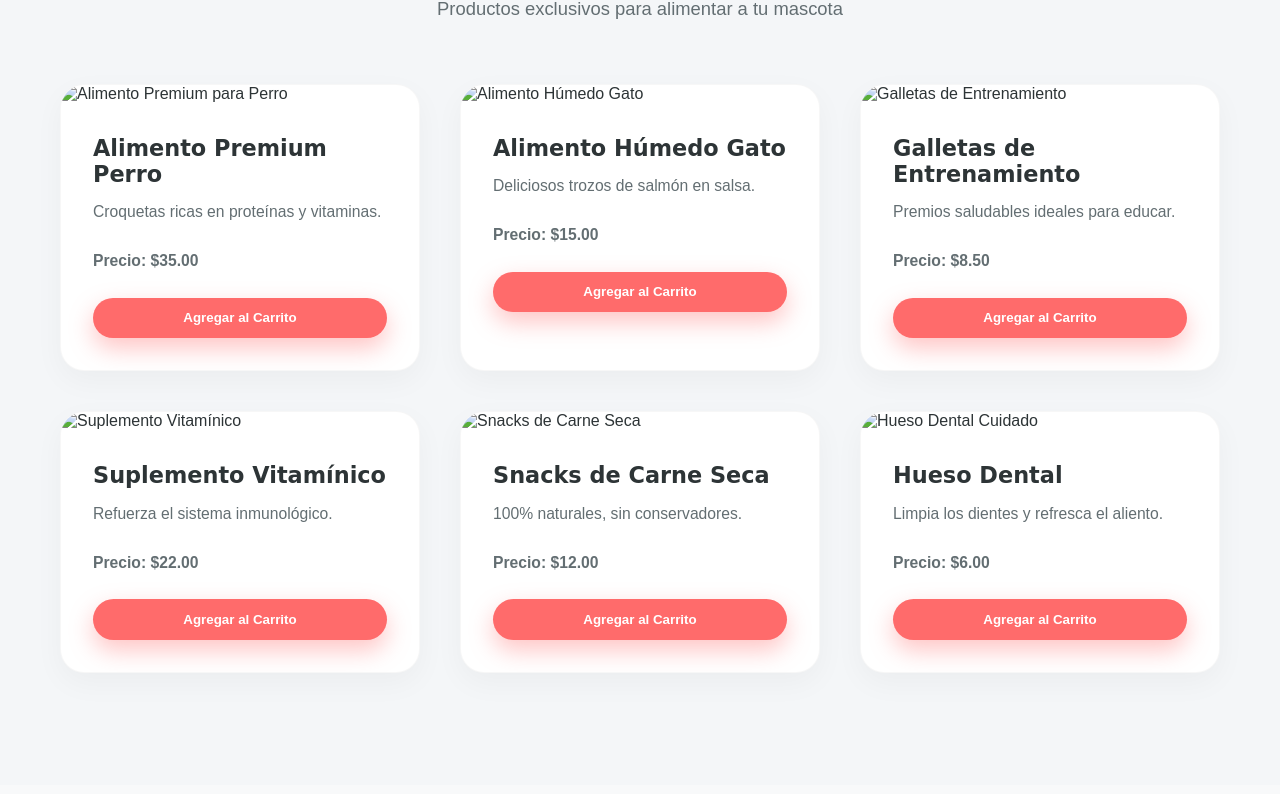
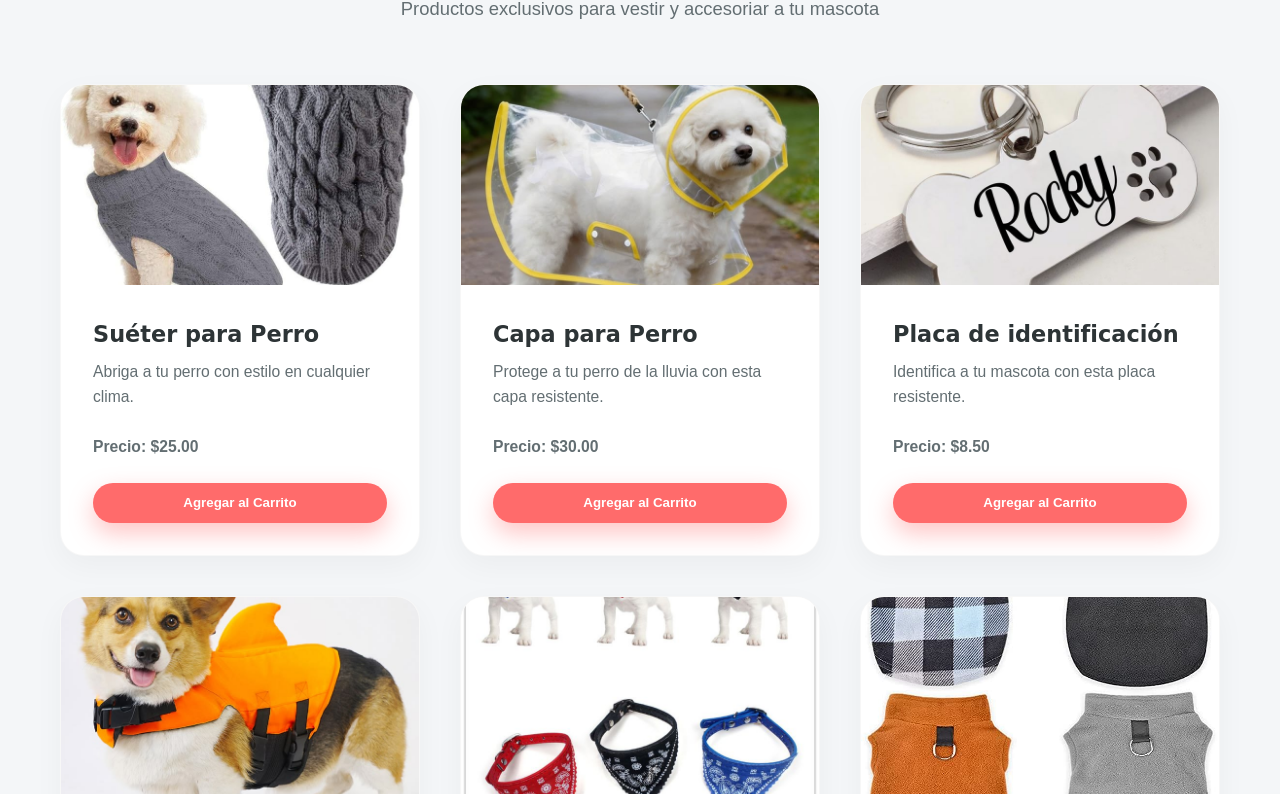
Before and after one commit to angellyalfaro585-star/mundo-mascota, a plain HTML site: page productos/seccion6.html in a window 1280 px wide. Shown: the part 252-1046 px from the top of the page. Drawn offline with Linux system fonts and the light colour scheme.

Commit message:
agregar nuevos cambios

```diff
--- a/productos/seccion6.html
+++ b/productos/seccion6.html
@@ -3,7 +3,7 @@
 <head>
     <meta charset="UTF-8">
     <meta name="viewport" content="width=device-width, initial-scale=1.0">
-    <title>Nutrición | Huellas & Estilo</title>
+    <title>Ropa & Accesorios | Huellas & Estilo</title>
     <link rel="icon" type="image/png" href="huellitas.jpg">
     <link rel="stylesheet" href="../style.css">
 </head>
@@ -20,20 +20,20 @@
     <section class="universe-section">
         <div class="container">
             <div class="section-title">
-                <h2>Sección 01: Nutrición</h2>
-                <p>Productos exclusivos para alimentar a tu mascota</p>
+                <h2>Sección 06: Ropa & Accesorios</h2>
+                <p>Productos exclusivos para vestir y accesoriar a tu mascota</p>
             </div>
 
             <div class="universe-grid">
                 <!-- Producto 1 -->
                 <div class="universe-card">
                     <!-- Etiqueta de imagen agregada -->
-                    <img src="imagen1.jpg" alt="Alimento Premium para Perro" style="width: 100%; height: 200px; object-fit: cover; border-radius: 8px 8px 0 0;">
+                    <img src="sueter.jpg" alt="Suéter para Perro" style="width: 100%; height: 200px; object-fit: cover; border-radius: 8px 8px 0 0;">
                     <div class="card-content">
-                        <h3>Alimento Premium Perro</h3>
-                        <p>Croquetas ricas en proteínas y vitaminas.</p>
-                        <p><strong>Precio: $35.00</strong></p>
-                        <button class="btn primary-btn btn-agregar" data-nombre="Alimento Premium Perro" data-precio="35.00" style="width: 100%; border: none; cursor: pointer; padding: 0.8rem; border-radius: 50px; font-weight: bold;">
+                        <h3>Suéter para Perro</h3>
+                        <p>Abriga a tu perro con estilo en cualquier clima.</p>
+                        <p><strong>Precio: $25.00</strong></p>
+                        <button class="btn primary-btn btn-agregar" data-nombre="Suéter para Perro" data-precio="25.00" style="width: 100%; border: none; cursor: pointer; padding: 0.8rem; border-radius: 50px; font-weight: bold;">
                             Agregar al Carrito
                         </button>
                     </div>
@@ -42,12 +42,12 @@
                 <!-- Producto 2 -->
                 <div class="universe-card">
                     <!-- Etiqueta de imagen agregada -->
-                    <img src="imagen2.jpg" alt="Alimento Húmedo Gato" style="width: 100%; height: 200px; object-fit: cover; border-radius: 8px 8px 0 0;">
+                    <img src="capa.jpg" alt="Capa para Perro" style="width: 100%; height: 200px; object-fit: cover; border-radius: 8px 8px 0 0;">
                     <div class="card-content">
-                        <h3>Alimento Húmedo Gato</h3>
-                        <p>Deliciosos trozos de salmón en salsa.</p>
-                        <p><strong>Precio: $15.00</strong></p>
-                        <button class="btn primary-btn btn-agregar" data-nombre="Alimento Húmedo Gato" data-precio="15.00" style="width: 100%; border: none; cursor: pointer; padding: 0.8rem; border-radius: 50px; font-weight: bold;">
+                        <h3>Capa para Perro</h3>
+                        <p>Protege a tu perro de la lluvia con esta capa resistente.</p>
+                        <p><strong>Precio: $30.00</strong></p>
+                        <button class="btn primary-btn btn-agregar" data-nombre="Capa para Perro" data-precio="30.00" style="width: 100%; border: none; cursor: pointer; padding: 0.8rem; border-radius: 50px; font-weight: bold;">
                             Agregar al Carrito
                         </button>
                     </div>
@@ -56,12 +56,12 @@
                 <!-- Producto 3 -->
                 <div class="universe-card">
                     <!-- Etiqueta de imagen agregada -->
-                    <img src="imagen3.jpg" alt="Galletas de Entrenamiento" style="width: 100%; height: 200px; object-fit: cover; border-radius: 8px 8px 0 0;">
+                    <img src="placa.jpg" alt="Placa de identificación" style="width: 100%; height: 200px; object-fit: cover; border-radius: 8px 8px 0 0;">
                     <div class="card-content">
-                        <h3>Galletas de Entrenamiento</h3>
-                        <p>Premios saludables ideales para educar.</p>
+                        <h3>Placa de identificación</h3>
+                        <p>Identifica a tu mascota con esta placa resistente.</p>
                         <p><strong>Precio: $8.50</strong></p>
-                        <button class="btn primary-btn btn-agregar" data-nombre="Galletas de Entrenamiento" data-precio="8.50" style="width: 100%; border: none; cursor: pointer; padding: 0.8rem; border-radius: 50px; font-weight: bold;">
+                        <button class="btn primary-btn btn-agregar" data-nombre="Placa de identificación" data-precio="8.50" style="width: 100%; border: none; cursor: pointer; padding: 0.8rem; border-radius: 50px; font-weight: bold;">
                             Agregar al Carrito
                         </button>
                     </div>
@@ -70,12 +70,12 @@
                 <!-- Producto 4 -->
                 <div class="universe-card">
                     <!-- Etiqueta de imagen agregada -->
-                    <img src="imagen4.jpg" alt="Suplemento Vitamínico" style="width: 100%; height: 200px; object-fit: cover; border-radius: 8px 8px 0 0;">
+                    <img src="lluvia.jpg" alt="Chaleco salvavidas" style="width: 100%; height: 200px; object-fit: cover; border-radius: 8px 8px 0 0;">
                     <div class="card-content">
-                        <h3>Suplemento Vitamínico</h3>
-                        <p>Refuerza el sistema inmunológico.</p>
+                        <h3>Chaleco salvavidas</h3>
+                        <p>Protege a tu mascota en el agua con este chaleco resistente.</p>
                         <p><strong>Precio: $22.00</strong></p>
-                        <button class="btn primary-btn btn-agregar" data-nombre="Suplemento Vitamínico" data-precio="22.00" style="width: 100%; border: none; cursor: pointer; padding: 0.8rem; border-radius: 50px; font-weight: bold;">
+                        <button class="btn primary-btn btn-agregar" data-nombre="Chaleco salvavidas" data-precio="22.00" style="width: 100%; border: none; cursor: pointer; padding: 0.8rem; border-radius: 50px; font-weight: bold;">
                             Agregar al Carrito
                         </button>
                     </div>
@@ -84,12 +84,12 @@
                 <!-- Producto 5 -->
                 <div class="universe-card">
                     <!-- Etiqueta de imagen agregada -->
-                    <img src="imagen5.jpg" alt="Snacks de Carne Seca" style="width: 100%; height: 200px; object-fit: cover; border-radius: 8px 8px 0 0;">
+                    <img src="bandana.jpg" alt="Bandana de algodón" style="width: 100%; height: 200px; object-fit: cover; border-radius: 8px 8px 0 0;">
                     <div class="card-content">
-                        <h3>Snacks de Carne Seca</h3>
-                        <p>100% naturales, sin conservadores.</p>
+                        <h3>Bandana de algodón</h3>
+                        <p>100% algodón, suave y cómodo.</p>
                         <p><strong>Precio: $12.00</strong></p>
-                        <button class="btn primary-btn btn-agregar" data-nombre="Snacks de Carne Seca" data-precio="12.00" style="width: 100%; border: none; cursor: pointer; padding: 0.8rem; border-radius: 50px; font-weight: bold;">
+                        <button class="btn primary-btn btn-agregar" data-nombre="Bandana de algodón" data-precio="12.00" style="width: 100%; border: none; cursor: pointer; padding: 0.8rem; border-radius: 50px; font-weight: bold;">
                             Agregar al Carrito
                         </button>
                     </div>
@@ -98,12 +98,12 @@
                 <!-- Producto 6 -->
                 <div class="universe-card">
                     <!-- Etiqueta de imagen agregada -->
-                    <img src="imagen6.jpg" alt="Hueso Dental Cuidado" style="width: 100%; height: 200px; object-fit: cover; border-radius: 8px 8px 0 0;">
+                    <img src="ropa.jpg" alt="Ropa para perros" style="width: 100%; height: 200px; object-fit: cover; border-radius: 8px 8px 0 0;">
                     <div class="card-content">
-                        <h3>Hueso Dental</h3>
-                        <p>Limpia los dientes y refresca el aliento.</p>
-                        <p><strong>Precio: $6.00</strong></p>
-                        <button class="btn primary-btn btn-agregar" data-nombre="Hueso Dental" data-precio="6.00" style="width: 100%; border: none; cursor: pointer; padding: 0.8rem; border-radius: 50px; font-weight: bold;">
+                        <h3>Ropa para perros</h3>
+                        <p>Comoda y resistente para tu mascota.</p>
+                        <p><strong>Precio: $15.00</strong></p>
+                        <button class="btn primary-btn btn-agregar" data-nombre="Ropa para perros" data-precio="15.00" style="width: 100%; border: none; cursor: pointer; padding: 0.8rem; border-radius: 50px; font-weight: bold;">
                             Agregar al Carrito
                         </button>
                     </div>
```
Also changed, not shown: productos/seccion5.html (+27 -27 lines), productos/bandana.jpg (added), productos/capa.jpg (added), productos/cuerda.jpg (added), productos/interactivo.jpg (added), productos/lluvia.jpg (added), productos/mordedor.jpg (added), productos/peluche.jpg (added), productos/placa.jpg (added), productos/rascador.jpg (added), productos/raton.jpg (added), productos/ropa.jpg (added), productos/sueter.jpg (added).
